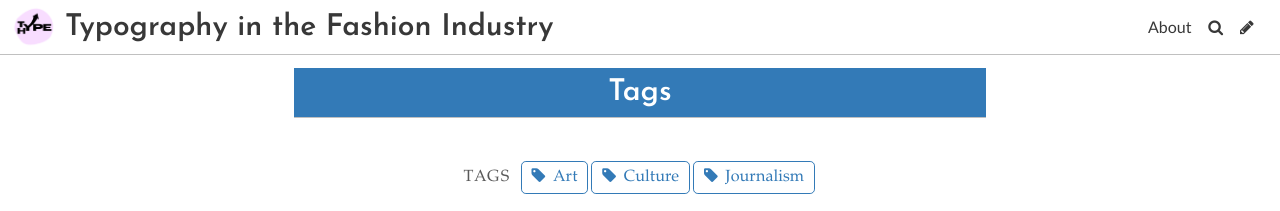
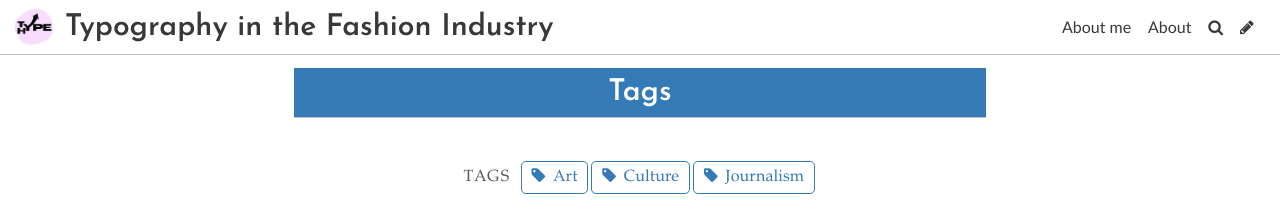
Before and after one commit to betherskine/typography-and-design, a Jekyll site: the page built from pages/tags.md, in a window 1280 px wide. Shown: the top 211 px of the page. Built offline with Jekyll 4.4.1, drawn with Linux system fonts in a browser that asks for light colours; some web fonts are replaced.

Commit message:
Update Settings “general”

```diff
--- a/_data/settings.yml
+++ b/_data/settings.yml
@@ -9,4 +9,6 @@ favicon: ../uploads/apple-touch-icon.png
 gridlayout: true
 fixednavbar: false
 upzoom: true
-items: []
+items:
+  - name: "About me "
+    siteurl: /About me
```
